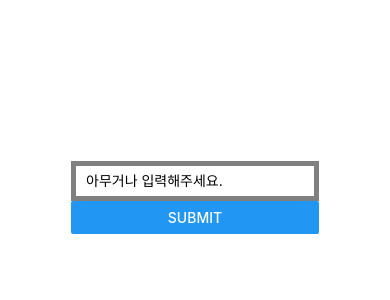
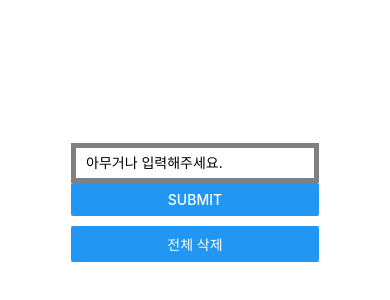
Before and after one commit to petitmina/beginRN, a React Native app: screen / in a window 390 px wide. Shown: the part 220-520 px from the top of the page. Built offline with nearby package versions, Linux system fonts and the light colour scheme.

Commit message:
add all delete button

```diff
--- a/App.js
+++ b/App.js
@@ -37,7 +37,7 @@ export default function App() {
     const updatedToDos = [...toDos];
     const removedTodo = updatedToDos.splice(index, 1)[0];
     setToDos(updatedToDos);
-    await removeToDoFromStorage(removedTodo);
+    await removedToDoFromStorage(removedTodo);
   };
 
   const handleCheckBoxToggle = async (index) => {
@@ -86,6 +86,15 @@ export default function App() {
     } catch (error) {
       console.error("Error updating ToDo in storage:", error);
     }
+  };
+
+  const removeAllToDos = async () => {
+    try {
+      setToDos([]);
+      await AsyncStorage.removeItem("todos");
+    } catch (error) {
+      console.error("Error removing all ToDos:", error);
+    }
   }
 
 
@@ -119,6 +128,7 @@ export default function App() {
             </View>
           ))}
         </ScrollView>
+        <Button style={styles.btn} title='전체 삭제' onPress={removeAllToDos}/>
       </View>
       <StatusBar style="auto" />
     </View>
```
